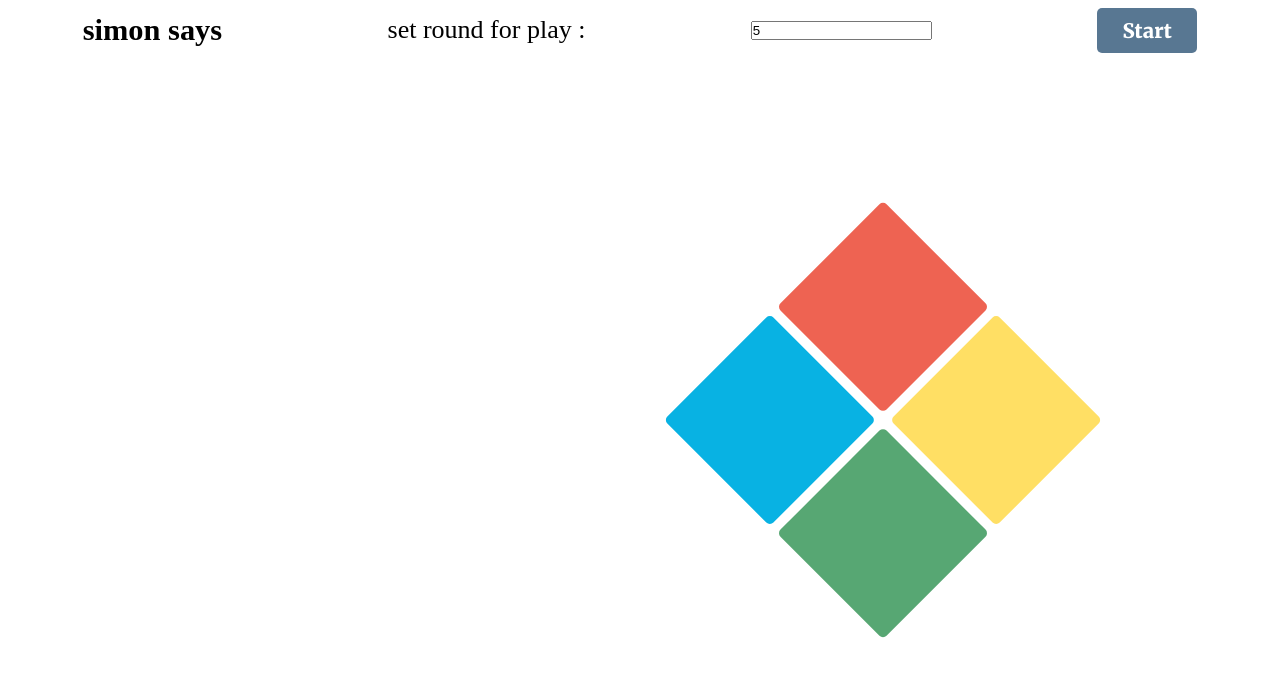
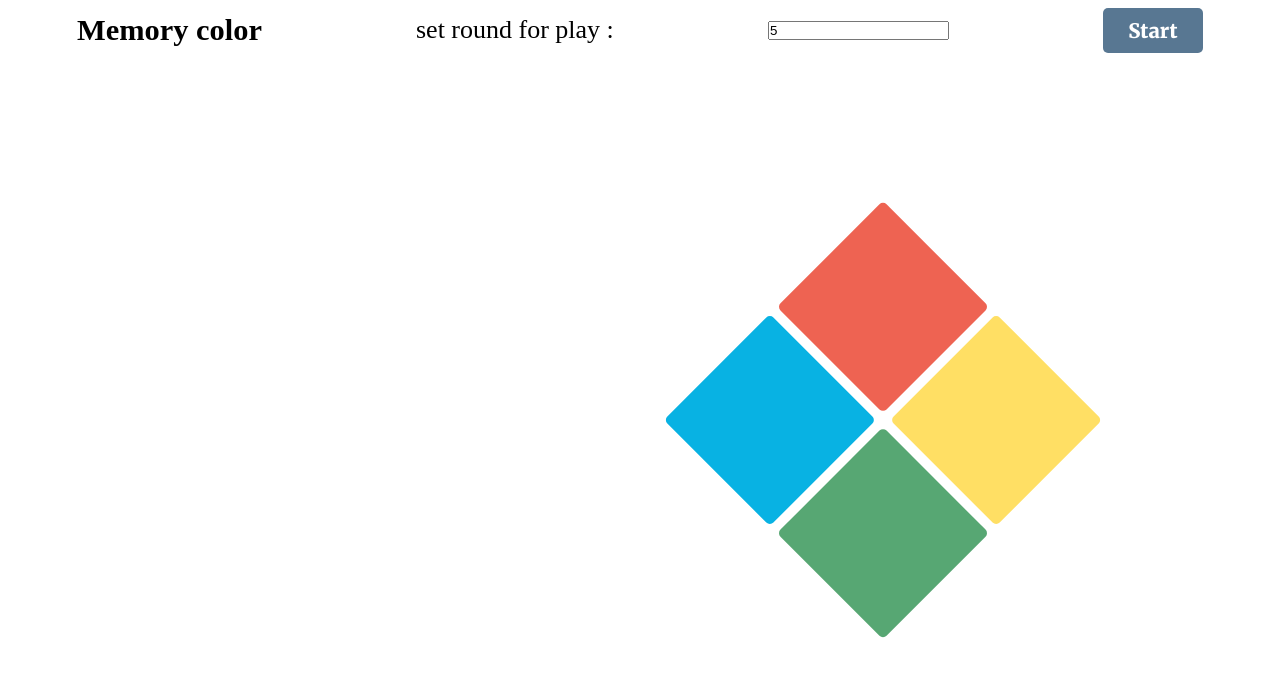
Before and after one commit to mandliyarajendra11/memory-color-game, a plain HTML site: page index.html in a window 1280 px wide. Drawn offline with Linux system fonts and the light colour scheme.

```diff
--- a/index.html
+++ b/index.html
@@ -4,20 +4,19 @@
     <meta charset="UTF-8">
     <meta http-equiv="X-UA-Compatible" content="IE=edge">
     <meta name="viewport" content="width=device-width, initial-scale=1.0">
-    <title>Simon says</title>
+    <title>Memory Color game</title>
     <link href="https://fonts.googleapis.com/css2?family=Merriweather:wght@900&display=swap" rel="stylesheet">
     <link href="styles.css" rel="stylesheet" />
     <script src="script.js" type="text/javascript" defer></script>
 </head>
 <body>
-    <header ><h3 >simon says</h3>
+    <header ><h3 >Memory color </h3>
         <label>set round for play :</label>
         <input type="number" id="total-round" value="5">
         <button id="startButton">Start</button>
 </header>
 
     <div class="main">
-    <!-- <div class="simon"> -->
         <div id="round"></div>
         <div class="buttonContainer">
             <div class="square red"></div>
```
